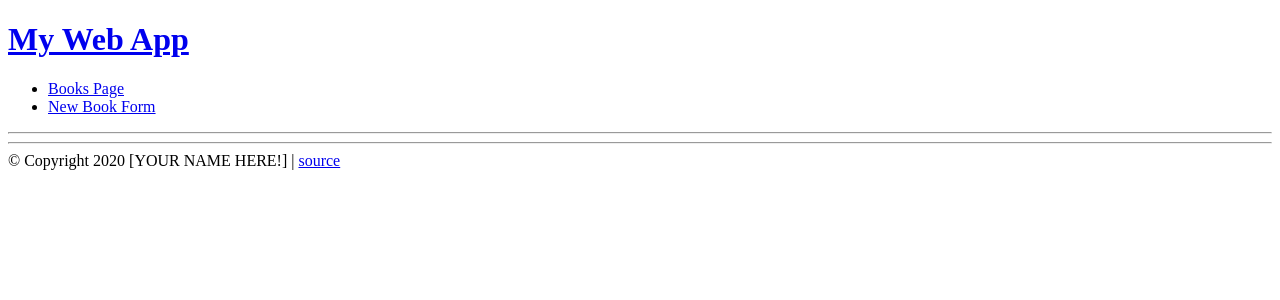
After one commit to KristineYW/twitoff-kristine, a Flask app: template web_app/templates/layout.html in a window 1280 px wide. The commit adds this page. Shown: the top 300 px of the page. Run offline with Flask 2, Linux system fonts and the light colour scheme; the template is opened without the code that fills it, so the values that code supplies are empty.

Commit message:
updated changes

```diff
--- a/web_app/__init__.py
+++ b/web_app/__init__.py
@@ -1,12 +1,11 @@
-# web_app/__init__.py
-
 from flask import Flask
-
 from web_app.models import db, migrate
 from web_app.routes.home_routes import home_routes
 from web_app.routes.book_routes import book_routes
 
-DATABASE_URL = "sqlite:///twitoff_kristine_development.db"  # using relative filepath
+
+DATABASE_URL = "sqlite:///twitoff_kristine_development.db"  # relative filepath
+
 
 def create_app():
     app = Flask(__name__)
@@ -23,4 +22,4 @@ def create_app():
 
 if __name__ == "__main__":
     my_app = create_app()
-    my_app.run(debug=True)
+    my_app.run(debug=True)  # web_app/__init__.py
--- a/web_app/models.py
+++ b/web_app/models.py
@@ -19,12 +19,10 @@ class Book(db.Model):
 
 def parse_records(database_records):
     """
-    A helper method for converting a list of database record objects into a list of dictionaries, so they can be returned as JSON
-
+    A helper method for converting a list of database record objects into
+    a list of dictionaries, so they can be returned as JSON
     Param: database_records (a list of db.Model instances)
-
     Example: parse_records(User.query.all())
-
     Returns: a list of dictionaries, each corresponding to a record, like...
         [
             {"id": 1, "title": "Book 1"},
--- a/web_app/routes/home_routes.py
+++ b/web_app/routes/home_routes.py
@@ -1,4 +1,3 @@
-# web_app/routes/home_routes.py
 
 from flask import Blueprint
 
--- a/web_app/templates/books.html
+++ b/web_app/templates/books.html
@@ -3,8 +3,7 @@
 <head>
     <meta charset="UTF-8">
     <meta name="viewport" content="width=device-width, initial-scale=1.0">
-    <meta http-equiv="X-UA-Compatible" content="ie=edge">
-    <title>Our Books Page!</title>
+    <title>Our web app</title>
 </head>
 <body>
 
--- /dev/null
+++ b/web_app/templates/layout.html
@@ -0,0 +1,41 @@
+<!-- web_app/templates/layout.html -->
+
+<!doctype html>
+<html>
+  <head>
+    {% block title %}
+      <title>My Starter Web App | Helps students learn how to use the Flask Python package.</title>
+    {% endblock %}
+  </head>
+
+  <body>
+
+    <!-- SITE NAVIGATION -->
+    <div class="container">
+      <div id="nav">
+        {% block nav %}
+          <h1><a href="/">My Web App</a></h1>
+          <ul>
+            <li><a href="/books">Books Page</a></li>
+            <li><a href="/books/new">New Book Form</a></li>
+          </ul>
+        {% endblock %}
+      </div>
+      <hr>
+
+      <!-- PAGE CONTENTS -->
+      <div id="content">
+        {% block content %}
+        {% endblock %}
+      </div>
+
+      <!-- FOOTER -->
+      <div id="footer">
+        <hr>
+        &copy; Copyright 2020 [YOUR NAME HERE!] |
+        <a href="https://github.com/YOUR_NAME/YOUR_REPO">source</a>
+      </div>
+    </div>
+
+  </body>
+</html>
--- a/web_app/templates/new_book.html
+++ b/web_app/templates/new_book.html
@@ -3,7 +3,6 @@
 <head>
     <meta charset="UTF-8">
     <meta name="viewport" content="width=device-width, initial-scale=1.0">
-    <meta http-equiv="X-UA-Compatible" content="ie=edge">
     <title>Document</title>
 </head>
 <body>
```
Also changed, not shown: web_app/routes/book_routes.py (+15 -10 lines).
